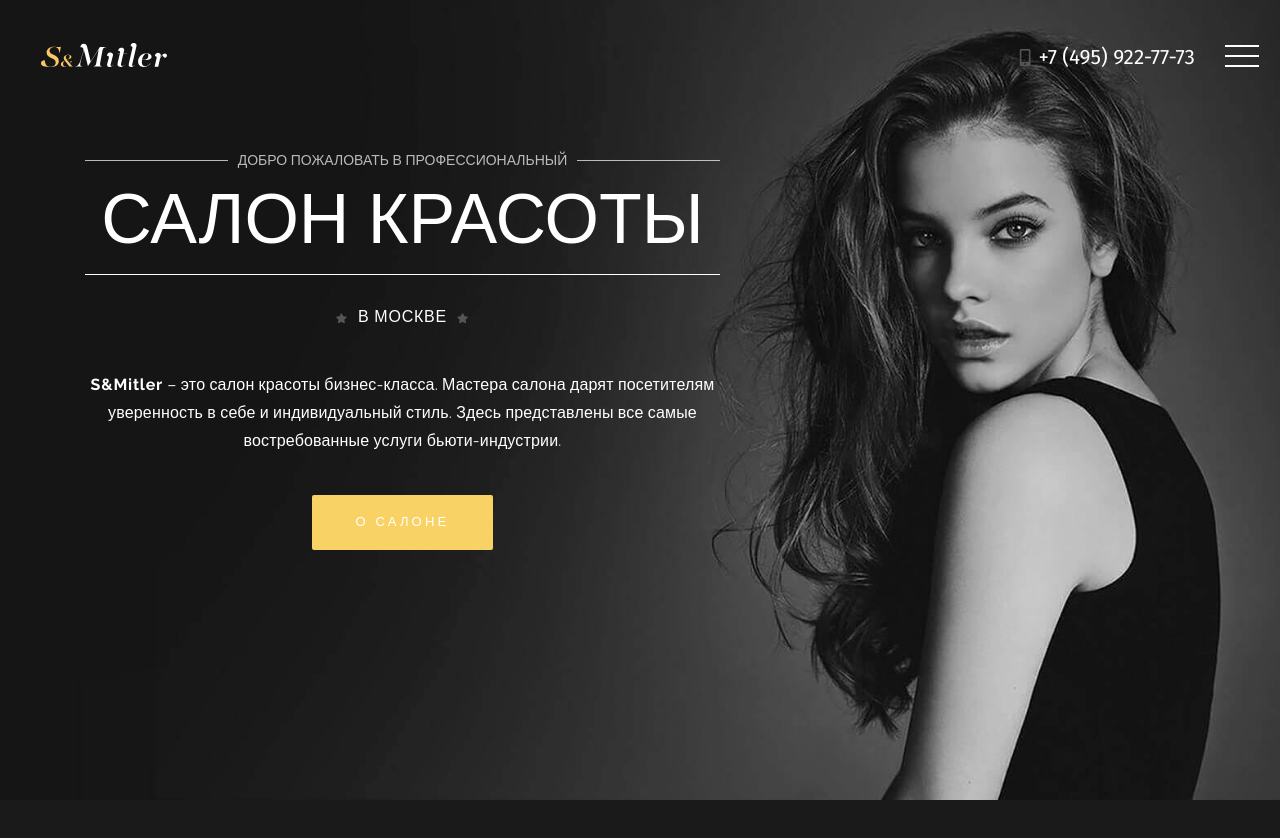
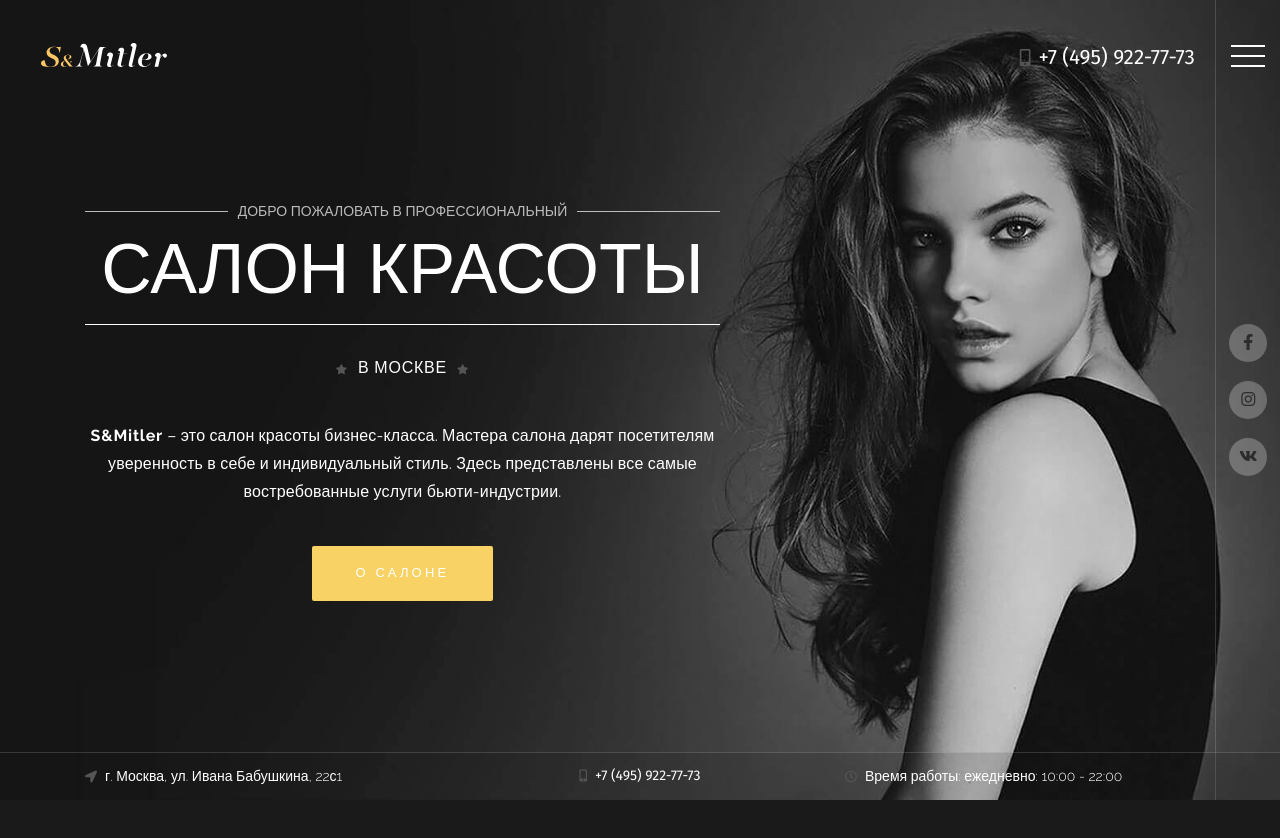
Before and after one commit to dworker863/SMitler, a website: page app/index.html in a window 1280 px wide. After the commit the page ends 800 px from the top, so only its background shows below. Drawn offline with Linux system fonts and the light colour scheme; files whose address does not match are found by name.

Commit message:
Header bottom-line markup and styles

```diff
--- a/app/index.html
+++ b/app/index.html
@@ -55,6 +55,7 @@
             </ul>
           </nav>
         </div>
+
         <div class="flex-container">
           <div class="flex-center">
             <div class="container">
@@ -72,6 +73,28 @@
             </div>
           </div>
         </div>
+
+        <div class="header-socials">
+          <nav class="socials">
+            <ul>
+              <li><a href="#"><i class="fab fa-facebook-f"></i></a></li>
+              <li><a href="#"><i class="fab fa-instagram"></i></a></li>
+              <li><a href="#"><i class="fab fa-vk"></i></a></li>
+            </ul>
+          </nav>
+        </div>
+
+        <div class="bottom-line">
+          <div class="container">
+            <div class="row">
+              <div class="col-sm-4"><i class="fas fa-location-arrow"></i><span>г. Москва, ул. Ивана Бабушкина, 22с1</span></div>
+              <div class="col-sm-4"><i class="fas fa-mobile-alt"></i><span>+7 (495) 922-77-73</span></div>
+              <div class="col-sm-4"><i class="far fa-clock"></i><span>Время работы: ежедневно: 10:00 - 22:00
+              </span></div>
+            </div>
+          </div>
+        </div>
+
       </header>
     </div>
     <div id="my-content"></div>
--- a/app/sass/main.scss
+++ b/app/sass/main.scss
@@ -8,6 +8,7 @@ body {
   // 	position: relative;
   line-height: 1.75;
   font-family: $default-font;
+  position: relative;
   // 	overflow-x: hidden;
   // 	opacity: 1;
 }
@@ -27,11 +28,14 @@ header {
   background-size: cover;
   min-height: 700px;
   color: #ffffff;
+  position: relative;
 
   .top-line {
-    position: relative;
+    position: absolute;
     padding-top: 2.5rem;
     padding-left: 2.55rem;
+    width: 100%;
+    z-index: 1;
 
     .logo img {
       width: 126px;
@@ -59,6 +63,10 @@ header {
       position: absolute;
       right: 0;
       top: 1.875rem;
+      z-index: 5;
+
+      .hamburger-box {
+        width: 2.125rem;
 
         .hamburger-inner,
         .hamburger-inner:before,
@@ -69,13 +77,14 @@ header {
         }
       }
     }
+  }
   .flex-container {
     display: flex;
+    position: relative;
     height: 100%;
 
     .flex-center {
       margin: auto;
-      margin-top: 5rem;
 
       .info-block {
         text-align: center;
@@ -117,7 +126,7 @@ header {
         strong {
           text-transform: uppercase;
           font-weight: 300;
-          letter-spacing: .05rem;
+          letter-spacing: 0.05rem;
           display: block;
           margin-bottom: 2.5rem;
 
@@ -144,21 +153,87 @@ header {
         .button {
           color: #ffffff;
           display: inline-block;
-          background-color: #F8D265;
+          background-color: #f8d265;
           text-transform: uppercase;
           font-size: 0.8125rem;
           letter-spacing: 0.2rem;
           padding: 1rem 2.73rem;
           border-radius: 2px;
+          transition: background-color .1s ease;
+
+          &:hover {
+            background-color: lighten($accent, 5%);
+            text-decoration: none;
           }
         }
       }
     }
   }
 
+  .header-socials {
+    position: absolute;
+    right: 0;
+    top: 0;
+    display: flex;
+    height: 100%;
+    padding: 0 .8rem;
+    border-left: 1px solid rgba(#fff, 0.15);
+
+    .socials {
+      margin: auto;
+      ul {
+        margin: 0;
+        padding: 0;
+        list-style-type: none;
+
+        li a {
+          display: block;
+          height: 38px;
+          width: 38px;
+          background-color: rgba(#fff, .25);
+          line-height: 38px;
+          text-align: center;
+          border-radius: 10em;
+          margin: 1.2rem 0;
+
+          .fab {
+            color: #2c2c2c;
+          }
+        }
+      }
+    }
+  }
+
+  .bottom-line {
+    position: absolute;
+    width: 100%;
+    bottom: 0;
+    left: 0;
+    font-size: 0.875rem;
+    font-weight: 300;
+    padding: 0.7rem;
+    border-top: 1px solid rgba(#fff, .15);
+    background-color: rgba(#151515, .15);
+    font-weight: 300;
+
+    i {
+      color: #555555;
+      font-size: 0.75rem;
+      margin-right: 0.5rem;
+    }
+
+    div:nth-child(2){
+      font-family: Fira Sans, sans-serif;
+      text-align: center;
+    }
+  }
+}
+.mm-panels {
+  .mm-panel {
+    right: -18px;
+
     .mm-navbar {
       border-bottom: none;
-}
 
       .mm-navbar__title {
         padding-bottom: 1rem;
@@ -166,6 +241,9 @@ header {
 
         img {
           width: 126px;
+        }
+      }
+    }
   }
 }
 
@@ -176,6 +254,8 @@ header {
 .mm-listitem {
   .mm-listitem__text {
     padding-left: 3.5rem;
+    padding-top: 0.5rem;
+    padding-bottom: 0.5rem;
     transition: color 0.25s ease;
 
     &:hover {
```
Also changed, not shown: app/css/styles.min.css. Lines whose indentation alone changed are shown as unchanged.
